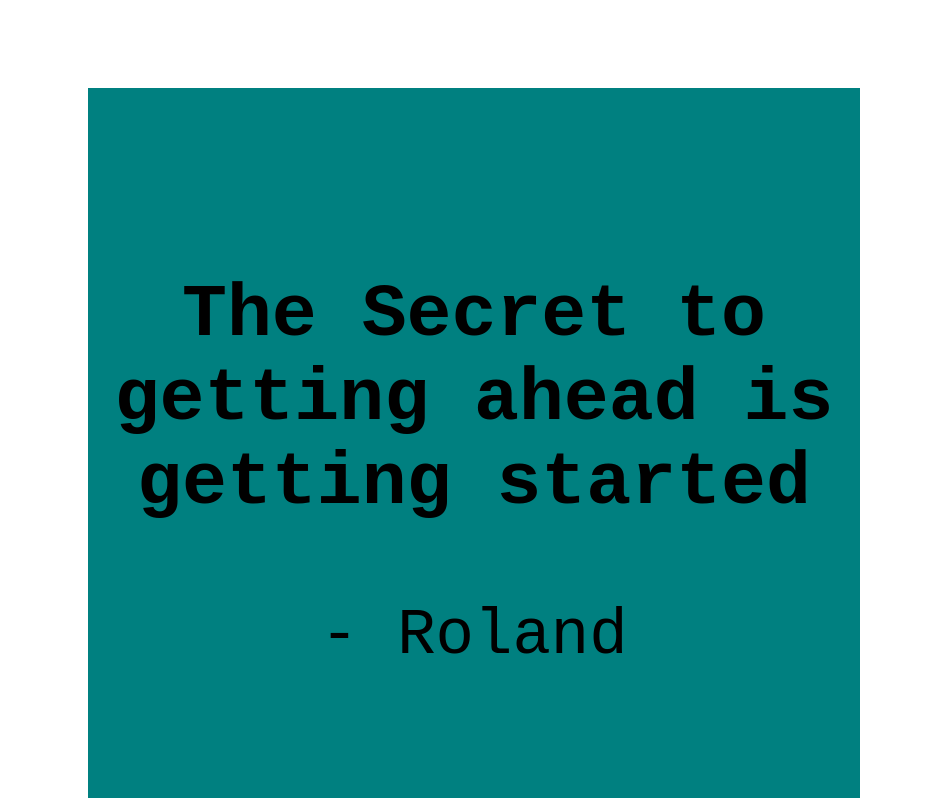
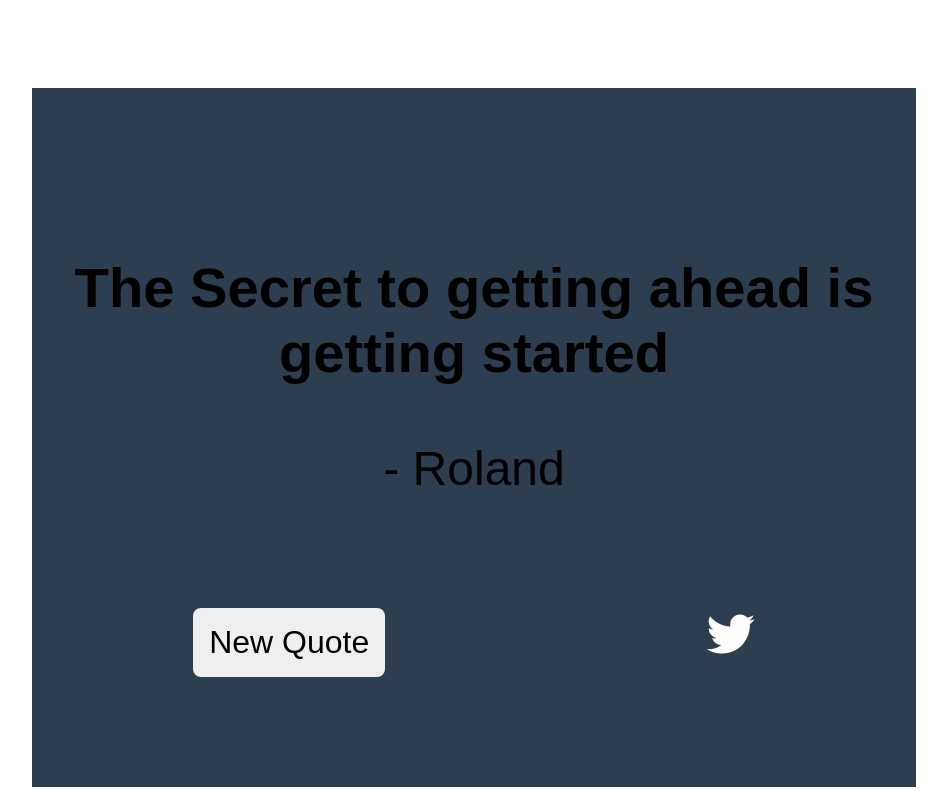
Before and after one commit to Roland-Sankara/RandomQuoteMachine, a React (Create React App) app: page / in a window 1280 px wide. Shown: the top 798 px of the page, without its empty margins (166-1113 px from the left). Built offline with nearby package versions, Linux system fonts and the light colour scheme; no server answers.

Commit message:
update the styles

```diff
--- a/src/Components/App.css
+++ b/src/Components/App.css
@@ -1,18 +1,18 @@
 body{
     text-align: center;
-    font-size: 4rem;
-    font-family: monospace;
+    font-size: 3rem;
+    font-family: 'Josefin Sans', sans-serif;
 }
 #root{
     padding: 5rem;
 }
 
 #quote-box{
-    width:70%;
+    width:80%;
     padding-top: 10%;
     padding-bottom: 10%;
     margin: auto;
-    background-color: teal;
+    background-color: #2c3e50;
 }
 
 #new-quote{
@@ -21,6 +21,7 @@
     border-radius: .5rem;
     border: none;
     padding:1rem;
+    cursor:pointer;
 }
 
 #controls{
```
